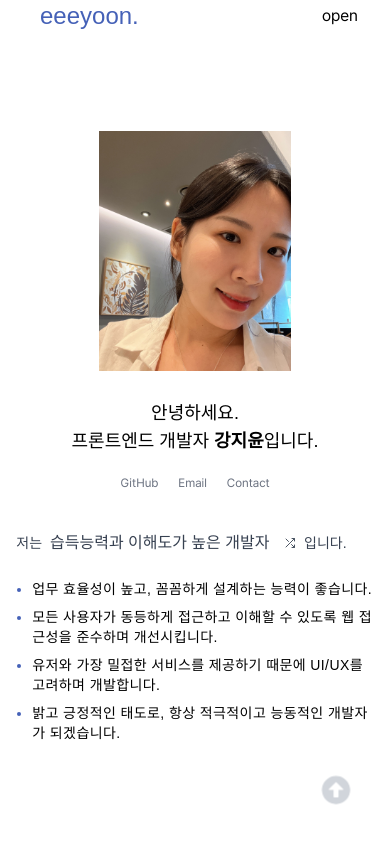
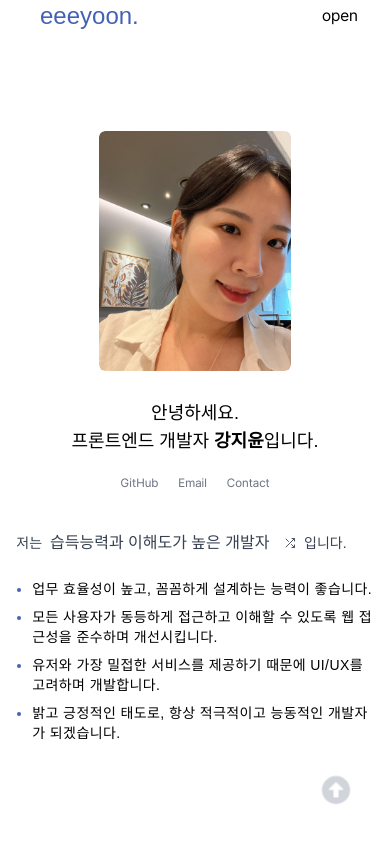
Before and after one commit to eeeyooon/portfolio, a Next.js app: page / in a window 390 px wide. Built offline with nearby package versions, Linux system fonts and the light colour scheme; a web font is replaced by a local one.

Commit message:
style: 프로필 이미지 스타일링 수정 및 반응형 수정

```diff
--- a/src/app/about/page.tsx
+++ b/src/app/about/page.tsx
@@ -39,13 +39,14 @@ export default function AboutPage() {
             <SlotMachine sentence={sentence} />
             <AboutContent />
           </div>
-          <div className="relative w-48 h-60 md:w-80 md:h-96 overflow-hidden block lg:block md:hidden  object-cover">
+          <div className="relative w-48 h-60 md:w-80 md:h-96 overflow-hidden block sm:hidden lg:block md:hidden rounded-md">
             <Image
               src={ProfileImage}
               alt="Picture of the author"
               width={300}
               height={400}
               priority
+              className="rounded-md object-cover w-full h-full"
             />
           </div>
         </div>
```
